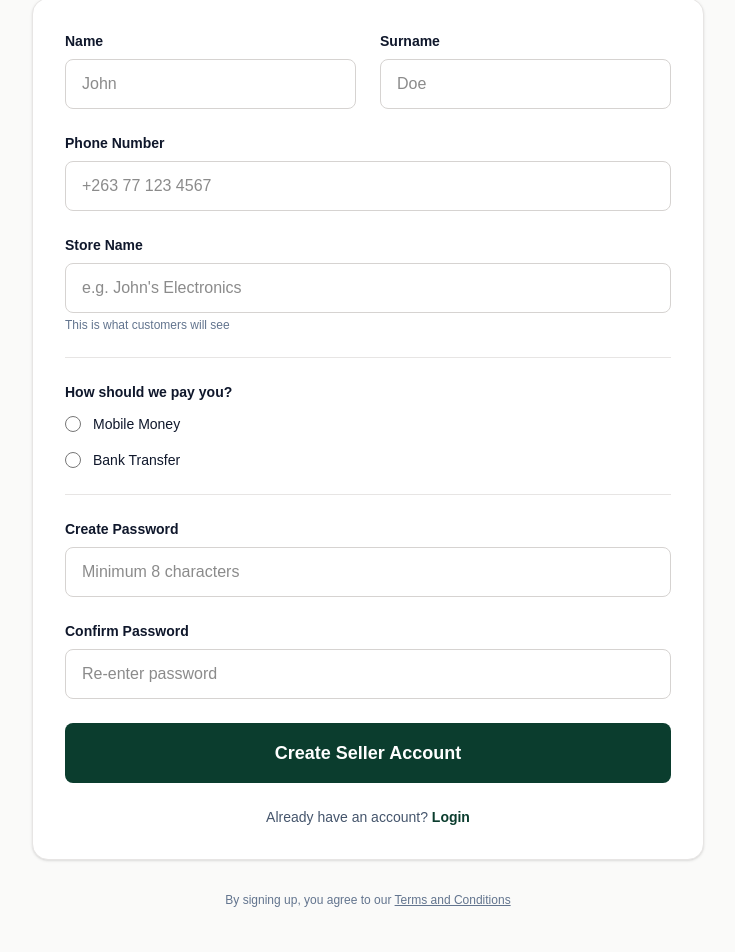
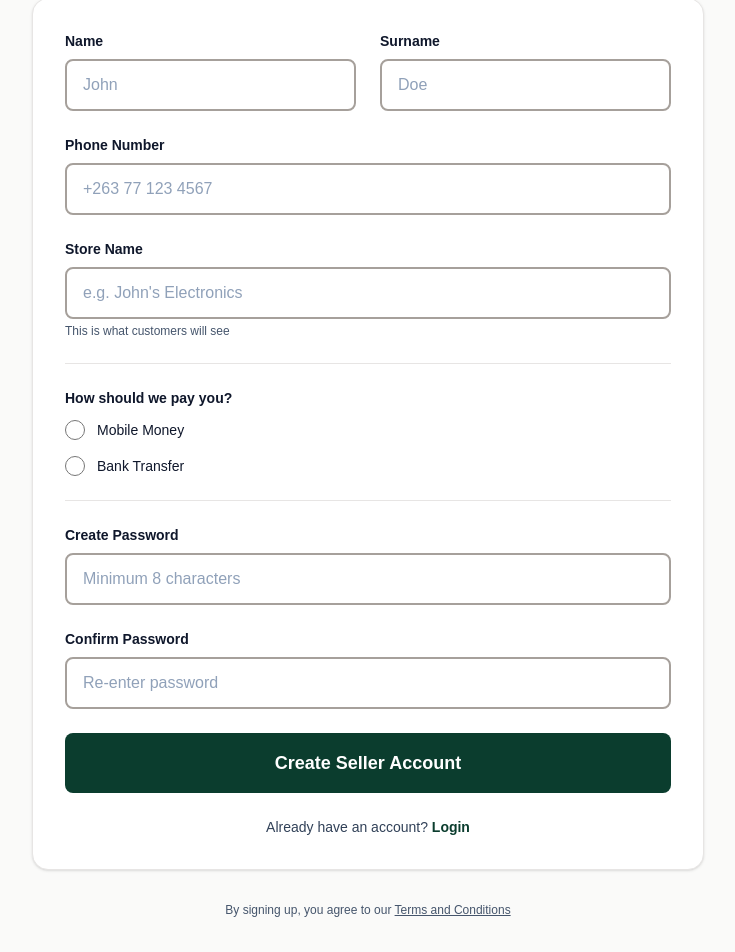
Before and after one commit to sikhumbuzilesncube/Trendsell-pro, a Next.js app: page /signup/seller in a window 1280 px wide. Shown: the part 214-1166 px from the top of the page, without its empty margins (272-1007 px from the left). Built offline with nearby package versions, Linux system fonts and the light colour scheme.

Commit message:
Fix form contrast - darker text and borders

```diff
--- a/src/app/signup/seller/page.tsx
+++ b/src/app/signup/seller/page.tsx
@@ -39,15 +39,13 @@ export default function SellerSignup() {
     const { name, value } = e.target
     setFormData(prev => ({...prev, [name]: value }))
 
-    // Auto-fill mobile money number with main phone when provider is selected
     if (name === 'mobileMoneyProvider' && value &&!formData.mobileMoneyNumber) {
       setFormData(prev => ({...prev, mobileMoneyNumber: prev.phone }))
     }
 
-    // Reset fields when switching payment method
     if (name === 'paymentMethod') {
       setFormData(prev => ({
-       ...prev,
+      ...prev,
         bank: '',
         accountNumber: '',
         mobileMoneyProvider: '',
@@ -93,7 +91,7 @@ export default function SellerSignup() {
           <h1 className="mt-6 text-3xl font-extrabold text-[#0B3D2E]">
             Join as a Seller
           </h1>
-          <p className="mt-2 text-slate-600">
+          <p className="mt-2 text-slate-700">
             Start selling without inventory. Set up your account in 2 minutes.
           </p>
         </div>
@@ -114,7 +112,7 @@ export default function SellerSignup() {
                   required
                   value={formData.name}
                   onChange={handleChange}
-                  className="w-full px-4 py-3 border border-stone-300 rounded-lg focus:ring-2 focus:ring-[#0B3D2E] focus:border-transparent outline-none transition"
+                  className="w-full px-4 py-3 border-2 border-stone-400 rounded-lg focus:ring-2 focus:ring-[#0B3D2E] focus:border-[#0B3D2E] outline-none transition text-slate-900 placeholder:text-slate-400"
                   placeholder="John"
                 />
               </div>
@@ -128,7 +126,7 @@ export default function SellerSignup() {
                   required
                   value={formData.surname}
                   onChange={handleChange}
-                  className="w-full px-4 py-3 border border-stone-300 rounded-lg focus:ring-2 focus:ring-[#0B3D2E] focus:border-transparent outline-none transition"
+                  className="w-full px-4 py-3 border-2 border-stone-400 rounded-lg focus:ring-2 focus:ring-[#0B3D2E] focus:border-[#0B3D2E] outline-none transition text-slate-900 placeholder:text-slate-400"
                   placeholder="Doe"
                 />
               </div>
@@ -145,7 +143,7 @@ export default function SellerSignup() {
                 required
                 value={formData.phone}
                 onChange={handleChange}
-                className="w-full px-4 py-3 border border-stone-300 rounded-lg focus:ring-2 focus:ring-[#0B3D2E] focus:border-transparent outline-none transition"
+                className="w-full px-4 py-3 border-2 border-stone-400 rounded-lg focus:ring-2 focus:ring-[#0B3D2E] focus:border-[#0B3D2E] outline-none transition text-slate-900 placeholder:text-slate-400"
                 placeholder="+263 77 123 4567"
               />
             </div>
@@ -161,10 +159,10 @@ export default function SellerSignup() {
                 required
                 value={formData.storeName}
                 onChange={handleChange}
-                className="w-full px-4 py-3 border border-stone-300 rounded-lg focus:ring-2 focus:ring-[#0B3D2E] focus:border-transparent outline-none transition"
+                className="w-full px-4 py-3 border-2 border-stone-400 rounded-lg focus:ring-2 focus:ring-[#0B3D2E] focus:border-[#0B3D2E] outline-none transition text-slate-900 placeholder:text-slate-400"
                 placeholder="e.g. John's Electronics"
               />
-              <p className="mt-1 text-xs text-slate-500">This is what customers will see</p>
+              <p className="mt-1 text-xs text-slate-600">This is what customers will see</p>
             </div>
 
             {/* Payment Method */}
@@ -183,7 +181,7 @@ export default function SellerSignup() {
                     value="mobile"
                     checked={formData.paymentMethod === 'mobile'}
                     onChange={handleChange}
-                    className="w-4 h-4 text-[#0B3D2E] focus:ring-[#0B3D2E]"
+                    className="w-5 h-5 text-[#0B3D2E] focus:ring-[#0B3D2E]"
                   />
                   <label htmlFor="mobile" className="ml-3 text-sm font-medium text-slate-900">
                     Mobile Money
@@ -197,9 +195,9 @@ export default function SellerSignup() {
                       required
                       value={formData.mobileMoneyProvider}
                       onChange={handleChange}
-                      className="w-full px-4 py-3 border border-stone-300 rounded-lg focus:ring-2 focus:ring-[#0B3D2E] focus:border-transparent outline-none transition bg-white"
+                      className="w-full px-4 py-3 border-2 border-stone-400 rounded-lg focus:ring-2 focus:ring-[#0B3D2E] focus:border-[#0B3D2E] outline-none transition bg-white text-slate-900"
                     >
-                      <option value="">Select provider</option>
+                      <option value="" className="text-slate-400">Select provider</option>
                       <option value="Ecocash">Ecocash</option>
                       <option value="OneMoney">OneMoney</option>
                       <option value="InnBucks">InnBucks</option>
@@ -212,10 +210,10 @@ export default function SellerSignup() {
                         required
                         value={formData.mobileMoneyNumber}
                         onChange={handleChange}
-                        className="w-full px-4 py-3 border border-stone-300 rounded-lg focus:ring-2 focus:ring-[#0B3D2E] focus:border-transparent outline-none transition"
+                        className="w-full px-4 py-3 border-2 border-stone-400 rounded-lg focus:ring-2 focus:ring-[#0B3D2E] focus:border-[#0B3D2E] outline-none transition text-slate-900 placeholder:text-slate-400"
                         placeholder="Mobile Money Number"
                       />
-                      <p className="mt-1 text-xs text-slate-500">
+                      <p className="mt-1 text-xs text-slate-600">
                         Defaults to your phone number. Change if different.
                       </p>
                     </div>
@@ -231,7 +229,7 @@ export default function SellerSignup() {
                     value="bank"
                     checked={formData.paymentMethod === 'bank'}
                     onChange={handleChange}
-                    className="w-4 h-4 text-[#0B3D2E] focus:ring-[#0B3D2E]"
+                    className="w-5 h-5 text-[#0B3D2E] focus:ring-[#0B3D2E]"
                   />
                   <label htmlFor="bank" className="ml-3 text-sm font-medium text-slate-900">
                     Bank Transfer
@@ -245,11 +243,11 @@ export default function SellerSignup() {
                       required
                       value={formData.bank}
                       onChange={handleChange}
-                      className="w-full px-4 py-3 border border-stone-300 rounded-lg focus:ring-2 focus:ring-[#0B3D2E] focus:border-transparent outline-none transition bg-white"
+                      className="w-full px-4 py-3 border-2 border-stone-400 rounded-lg focus:ring-2 focus:ring-[#0B3D2E] focus:border-[#0B3D2E] outline-none transition bg-white text-slate-900"
                     >
-                      <option value="">Select your bank</option>
+                      <option value="" className="text-slate-400">Select your bank</option>
                       {RBZ_BANKS.map(bank => (
-                        <option key={bank} value={bank}>{bank}</option>
+                        <option key={bank} value={bank} className="text-slate-900">{bank}</option>
                       ))}
                     </select>
 
@@ -261,10 +259,10 @@ export default function SellerSignup() {
                           required
                           value={formData.accountNumber}
                           onChange={handleChange}
-                          className="w-full px-4 py-3 border border-stone-300 rounded-lg focus:ring-2 focus:ring-[#0B3D2E] focus:border-transparent outline-none transition"
+                          className="w-full px-4 py-3 border-2 border-stone-400 rounded-lg focus:ring-2 focus:ring-[#0B3D2E] focus:border-[#0B3D2E] outline-none transition text-slate-900 placeholder:text-slate-400"
                           placeholder="Account Number"
                         />
-                        <p className="mt-1 text-xs text-slate-500">
+                        <p className="mt-1 text-xs text-slate-600">
                           USD or ZIG account - we'll match the currency
                         </p>
                       </div>
@@ -287,7 +285,7 @@ export default function SellerSignup() {
                   minLength={8}
                   value={formData.password}
                   onChange={handleChange}
-                  className="w-full px-4 py-3 border border-stone-300 rounded-lg focus:ring-2 focus:ring-[#0B3D2E] focus:border-transparent outline-none transition"
+                  className="w-full px-4 py-3 border-2 border-stone-400 rounded-lg focus:ring-2 focus:ring-[#0B3D2E] focus:border-[#0B3D2E] outline-none transition text-slate-900 placeholder:text-slate-400"
                   placeholder="Minimum 8 characters"
                 />
               </div>
@@ -301,7 +299,7 @@ export default function SellerSignup() {
                   required
                   value={formData.confirmPassword}
                   onChange={handleChange}
-                  className="w-full px-4 py-3 border border-stone-300 rounded-lg focus:ring-2 focus:ring-[#0B3D2E] focus:border-transparent outline-none transition"
+                  className="w-full px-4 py-3 border-2 border-stone-400 rounded-lg focus:ring-2 focus:ring-[#0B3D2E] focus:border-[#0B3D2E] outline-none transition text-slate-900 placeholder:text-slate-400"
                   placeholder="Re-enter password"
                 />
               </div>
@@ -315,7 +313,7 @@ export default function SellerSignup() {
               Create Seller Account
             </button>
 
-            <p className="text-center text-sm text-slate-600">
+            <p className="text-center text-sm text-slate-700">
               Already have an account?{' '}
               <Link href="/login" className="text-[#0B3D2E] font-semibold hover:text-[#C9A44C]">
                 Login
@@ -324,7 +322,7 @@ export default function SellerSignup() {
           </form>
         </div>
 
-        <p className="text-center text-xs text-slate-500 mt-8">
+        <p className="text-center text-xs text-slate-600 mt-8">
           By signing up, you agree to our{' '}
           <Link href="/terms" className="underline hover:text-[#0B3D2E]">
             Terms and Conditions
```
